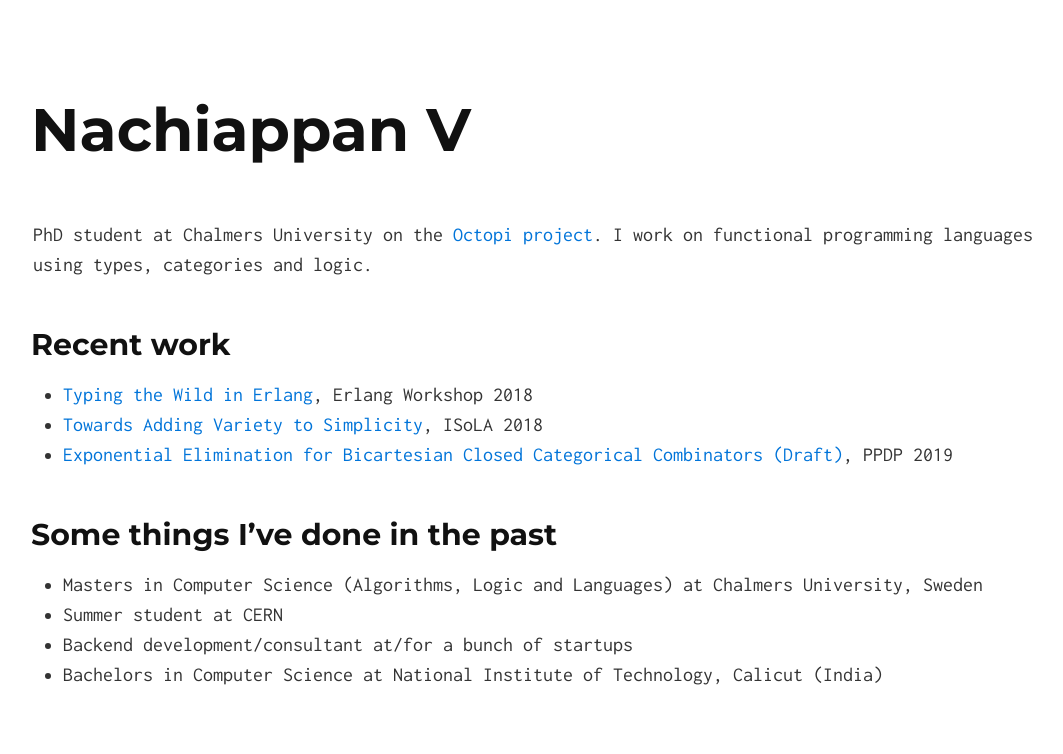
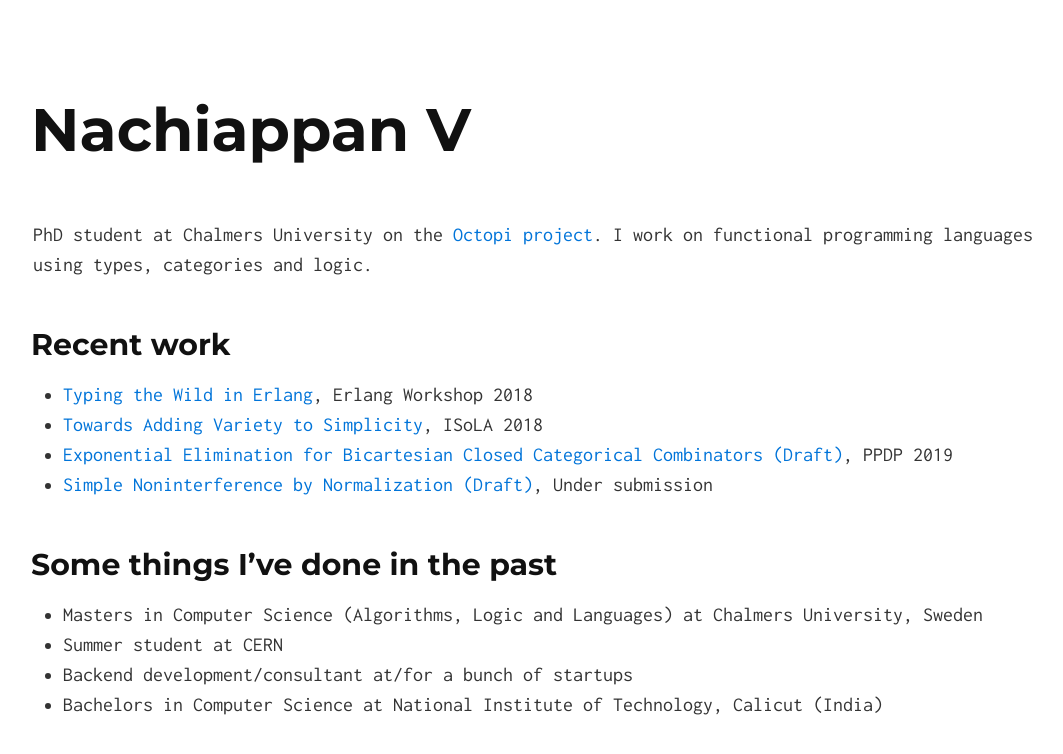
Before and after one commit to nachivpn/nachivpn.github.io, a Jekyll site: the page built from index.md, in a window 1280 px wide. Shown: the top 754 px of the page, without its empty margins (107-1170 px from the left). Built offline with Jekyll 4.4.1, drawn with Linux system fonts in a browser that asks for light colours.

Commit message:
Update index.md

```diff
--- a/index.md
+++ b/index.md
@@ -9,6 +9,7 @@ PhD student at Chalmers University on the [Octopi project](https://octopi.chalme
 * [Typing the Wild in Erlang](ew18.pdf), Erlang Workshop 2018
 * [Towards Adding Variety to Simplicity](variety.pdf), ISoLA 2018
 * [Exponential Elimination for Bicartesian Closed Categorical Combinators (Draft)](expelim.pdf), PPDP 2019
+* [Simple Noninterference by Normalization (Draft)](nibnbe.pdf), Under submission
 
 ## Some things I've done in the past
 * Masters in Computer Science (Algorithms, Logic and Languages) at Chalmers University, Sweden
```
